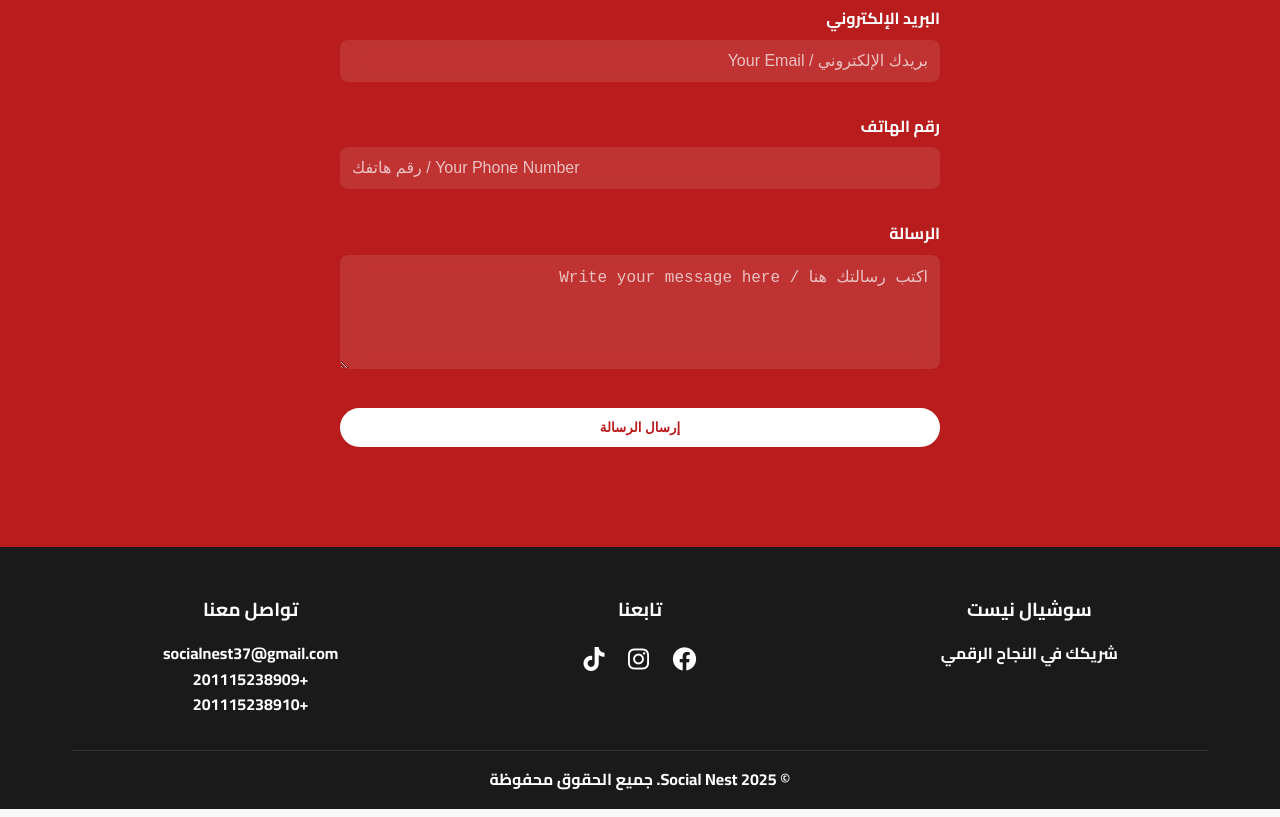
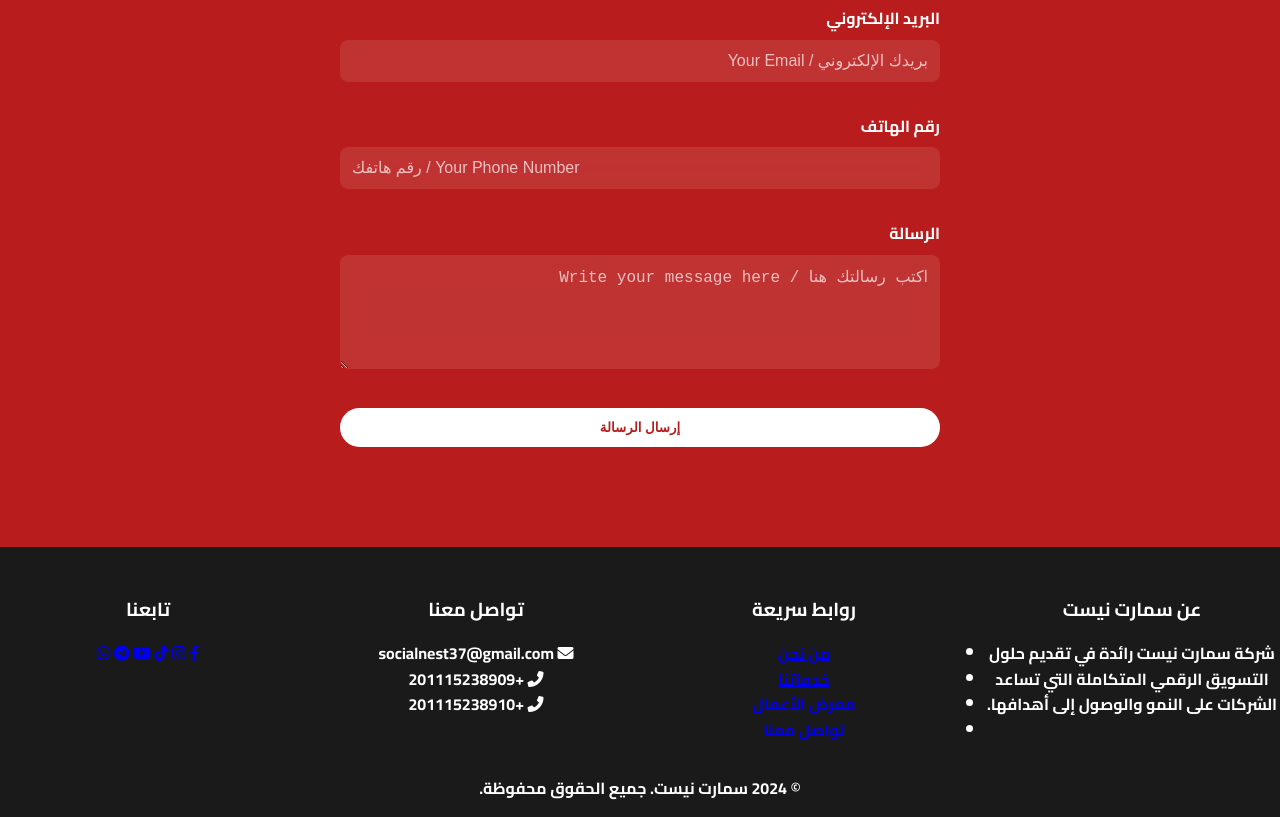
Before and after one commit to smart-nes/SOCIAL-NEST, a plain HTML site: page index.html in a window 1280 px wide. Shown: the part 2654-3471 px from the top of the page. Drawn offline with Linux system fonts and the light colour scheme.

Commit message:
Update index.html

```diff
--- a/index.html
+++ b/index.html
@@ -232,42 +232,110 @@
 
     <!-- الفوتر -->
        <footer class="footer">
-        <div class="container">
         <div class="footer-content">
-                <div class="footer-section">
+            <div class="footer-section about-us">
                 <h3>
-                        <span class="ar-text">سوشيال نيست</span>
-                        <span class="en-text" style="display: none;">SOCIAL NEST</span>
+                    <span class="ar-text">عن سمارت نيست</span>
+                    <span class="en-text" style="display: none;">About Smart Nest</span>
                 </h3>
                 <p>
-                        <span class="ar-text">شريكك في النجاح الرقمي</span>
-                        <span class="en-text" style="display: none;">Your Digital Success Partner</span>
+                    <span class="ar-text">شركة سمارت نيست رائدة في تقديم حلول التسويق الرقمي المتكاملة التي تساعد الشركات على النمو والوصول إلى أهدافها.</span>
+                    <span class="en-text" style="display: none;">Smart Nest is a leading company providing integrated digital marketing solutions that help businesses grow and achieve their goals.</span>
                 </p>
             </div>
-                <div class="footer-section">
+            <div class="footer-section quick-links">
+                <h3>
+                    <span class="ar-text">روابط سريعة</span>
+                    <span class="en-text" style="display: none;">Quick Links</span>
+                </h3>
+                <ul>
+                    <li><a href="INDEX.html#about-us-section"><span class="ar-text">من نحن</span><span class="en-text" style="display: none;">About Us</span></a></li>
+                    <li><a href="INDEX.html#services-section"><span class="ar-text">خدماتنا</span><span class="en-text" style="display: none;">Services</span></a></li>
+                    <li><a href="INDEX.html#portfolio-section"><span class="ar-text">معرض الأعمال</span><span class="en-text" style="display: none;">Portfolio</span></a></li>
+                    <li><a href="INDEX.html#Contact-section"><span class="ar-text">تواصل معنا</span><span class="en-text" style="display: none;">Contact Us</span></a></li>
+                </ul>
+            </div>
+            <div class="footer-section contact-info">
+                <h3>
+                    <span class="ar-text">تواصل معنا</span>
+                    <span class="en-text" style="display: none;">Contact Us</span>
+                </h3>
+
+
+
+       <!-- footer-->
+
+                <p>
+   <!-- البريد الإلكتروني مع فتح Gmail -->
+                    <span class="ar-text">
+                        <a href="https://mail.google.com/mail/?view=cm&fs=1&to=socialnest37@gmail.com&su=استفسار من موقع الويب&body=السلام عليكم،"
+                           onclick="return confirm('هل تريد فتح نافذة Gmail لإرسال رسالة إلى socialnest37@gmail.com؟')"
+                           style="color: inherit; text-decoration: none;">
+                            <i class="fas fa-envelope"></i> socialnest37@gmail.com
+                        </a>
+                    </span>
+                    <span class="en-text" style="display: none;">
+                        <a href="https://mail.google.com/mail/?view=cm&fs=1&to=socialnest37@gmail.com&su=Website Inquiry&body=Hello,"
+                           onclick="return confirm('Do you want to open Gmail to send message to socialnest37@gmail.com?')"
+                           style="color: inherit; text-decoration: none;">
+                            <i class="fas fa-envelope"></i> socialnest37@gmail.com
+                        </a>
+                    </span>
+
+                    <br>
+
+                    <!-- أرقام الهاتف مع رسالة تأكيد -->
+                    <span class="ar-text">
+                        <a href="tel:+201115238909" onclick="return confirm('هل تريد الاتصال بالرقم +201115238909؟')"
+                           style="color: inherit; text-decoration: none;">
+                            <i class="fas fa-phone-alt"></i> +201115238909
+                        </a>
+                    </span>
+                    <br>
+                    <span class="en-text" style="display: none;">
+                        <a href="tel:+201115238909" onclick="return confirm('Do you want to call +201115238909?')"
+                           style="color: inherit; text-decoration: none;">
+                            <i class="fas fa-phone-alt"></i> +201115238909
+                        </a>
+                    </span>
+                    <span class="ar-text">
+                        <a href="tel:+201115238910" onclick="return confirm('هل تريد الاتصال بالرقم +201115238910؟')"
+                           style="color: inherit; text-decoration: none;">
+                            <i class="fas fa-phone-alt"></i> +201115238910
+                        </a>
+                    </span>
+                    <span class="en-text" style="display: none;">
+                        <a href="tel:+201115238910" onclick="return confirm('Do you want to call +201115238910?')"
+                           style="color: inherit; text-decoration: none;">
+                            <i class="fas fa-phone-alt"></i> +201115238910
+                        </a>
+                    </span>
+                </p>
+            </div>
+
+
+            <div class="footer-section social-media">
                 <h3>
                     <span class="ar-text">تابعنا</span>
                     <span class="en-text" style="display: none;">Follow Us</span>
                 </h3>
-                    <div class="social-links">
-                        <a href="https://www.facebook.com/socialnest1?locale=ar_AR"><i class="fab fa-facebook"></i></a>
-                        <a href="https://www.instagram.com/socialnest1/"><i class="fab fa-instagram"></i></a>
-                        <a href="https://www.tiktok.com/@socialnest1"><i class="fab fa-tiktok"></i></a>
+                <div class="social-icons">
+                    <a href="https://www.facebook.com/socialnest1?locale=ar_AR"><i class="fab fa-facebook-f"></i></a>
+                    <a href="https://www.instagram.com/socialnest1?utm_source=ig_web_button_share_sheet&igsh=ZDNlZDc0MzIxNw=="><i class="fab fa-instagram"></i></a>
+                    <a href="https://www.tiktok.com/@socialnest1?is_from_webapp=1&sender_device=pc"><i class="fab fa-tiktok"></i></a>
+                    <a href="https://www.youtube.com/@SocialNest1"><i class="fab fa-youtube"></i></a>
+                    <a href="https://t.me/ssocialnest"><i class="fab fa-telegram"></i></a>
+                    <a href="https://whatsapp.com/channel/0029VbAmU3t6WaKgm8iP9N0m"><i class="fab fa-whatsapp"></i></a>
+
+
                 </div>
             </div>
-                <div class="footer-section">
-                    <h3>
-                        <span class="ar-text">تواصل معنا</span>
-                        <span class="en-text" style="display: none;">Contact Info</span>
-                    </h3>
-                    <p>socialnest37@gmail.com</p>
-                    <p>+201115238909</p>
-                    <p>+201115238910</p>
         </div>
-            </div>
-            <div style="border-top: 1px solid #333; padding-top: 1rem; margin-top: 2rem;">
-                <p>&copy; 2025 Social Nest. <span class="ar-text">جميع الحقوق محفوظة</span><span class="en-text" style="display: none;">All Rights Reserved</span></p>
-            </div>
+        <div class="footer-bottom">
+            <p>
+                <span class="ar-text">&copy; 2024 سمارت نيست. جميع الحقوق محفوظة.</span>
+                <span class="en-text" style="display: none;">&copy; 2024 Smart Nest. All rights reserved.</span>
+            </p>
         </div>
     </footer>
 
```
Lines whose indentation alone changed are shown as unchanged.
